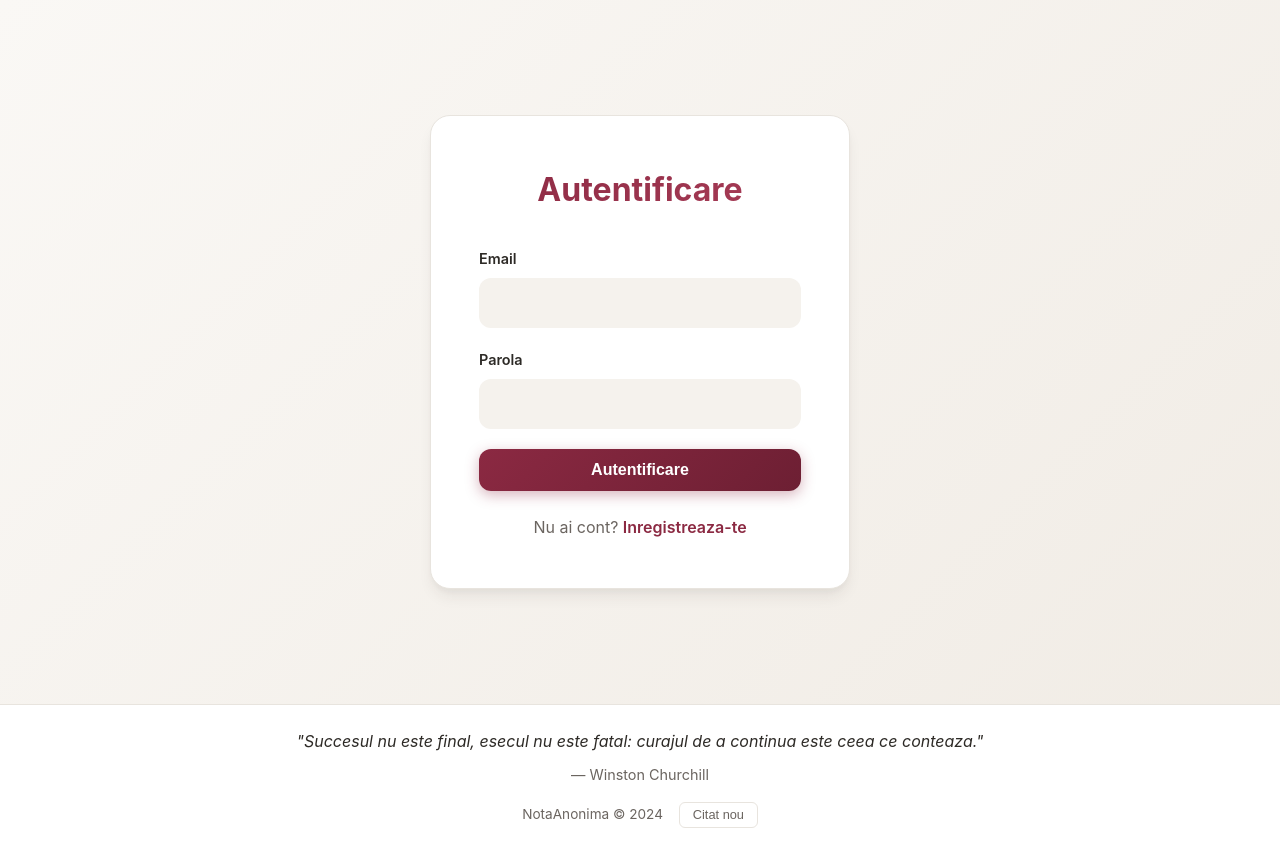
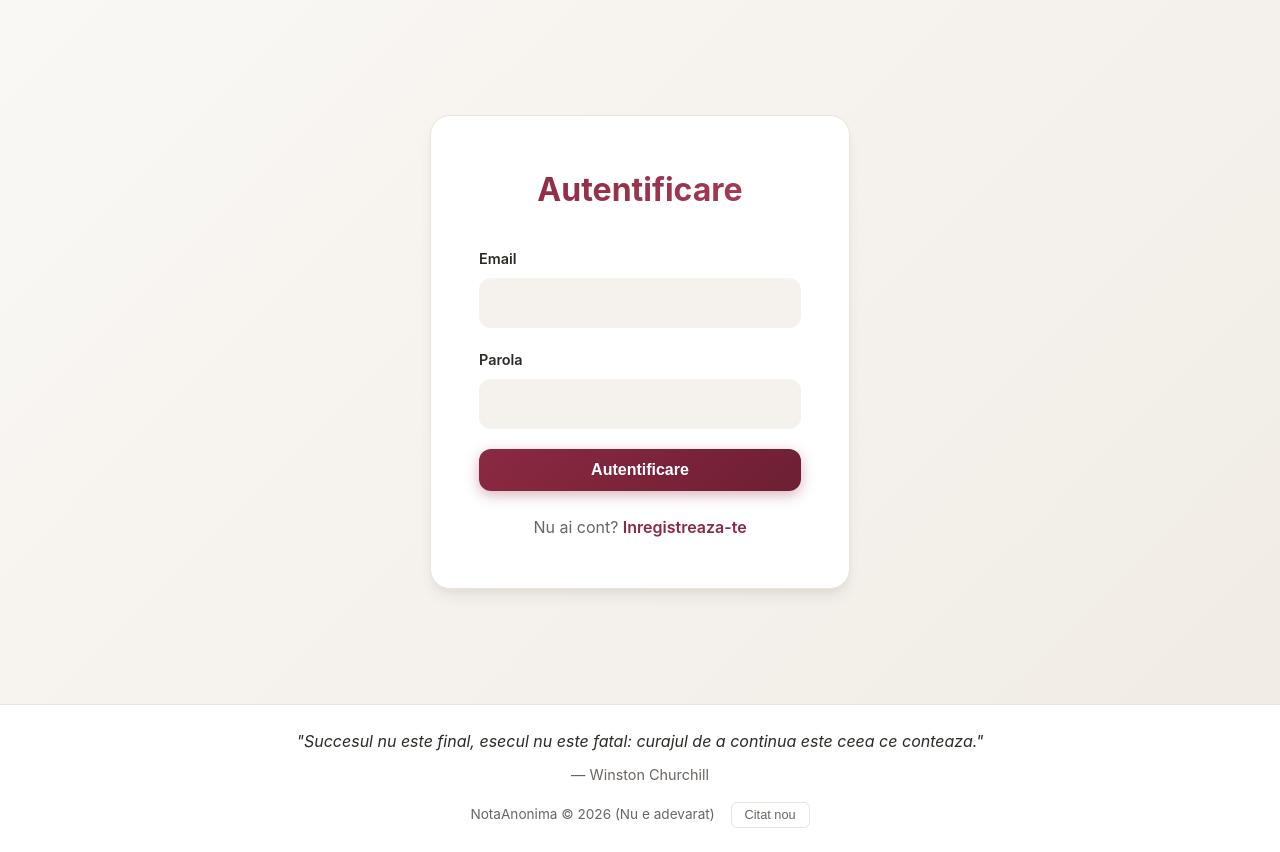
Before and after one commit to davidalexandru23/Team-Oracle-AnonymousGrade, a React app in the folder Front-End/frontend/: page /login in a window 1280 px wide. Built offline with nearby package versions, Linux system fonts and the light colour scheme; no server answers; the HTML template or start-up script is replaced by a standard one.

Commit message:
Reparare citate API 2

```diff
--- a/Front-End/frontend/src/components/Footer.jsx
+++ b/Front-End/frontend/src/components/Footer.jsx
@@ -67,7 +67,7 @@ function Footer() {
           </div>
         )}
         <div className="footer-info">
-          <span>NotaAnonima © 2024</span>
+          <span>NotaAnonima © 2026 (Nu e adevarat)</span>
           <button onClick={fetchQuote} className="refresh-quote-btn">
             Citat nou
           </button>
```
